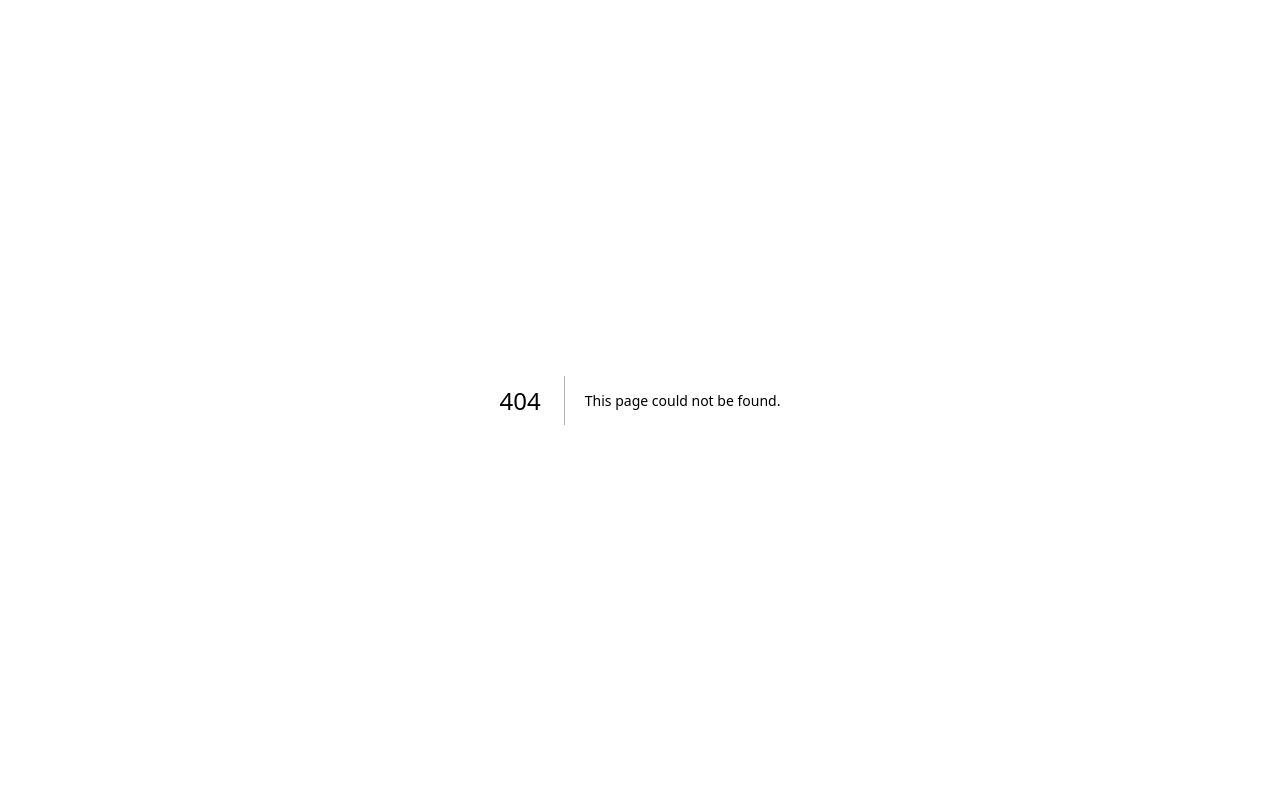
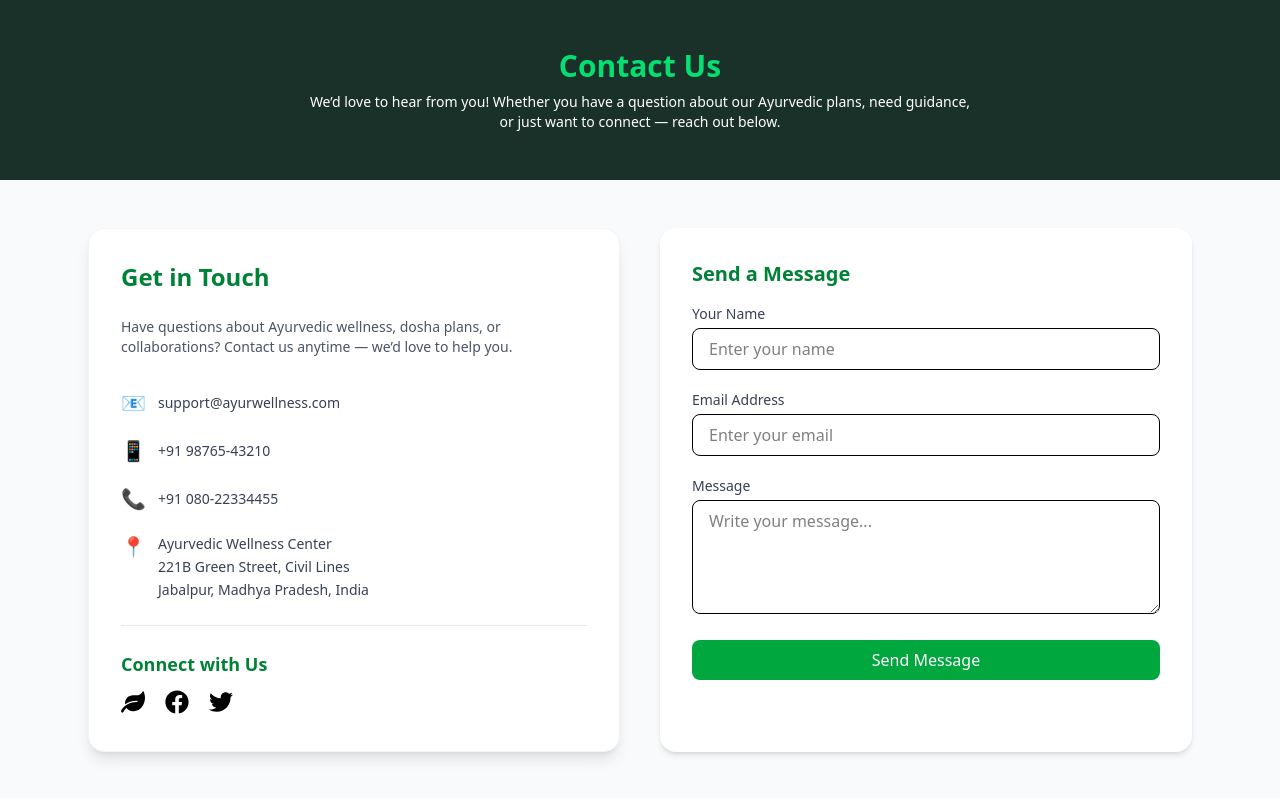
Before and after one commit to Flashl3opard/Ojas.AI, a Next.js app: page /contact in a window 1280 px wide. Before the commit this address had no page. Built offline with nearby package versions, Linux system fonts and the light colour scheme.

Commit message:
Added Contact Page

```diff
--- a/app/components/Navbar.tsx
+++ b/app/components/Navbar.tsx
@@ -35,7 +35,7 @@ export default function Navbar() {
             </Link>
           </li>
           <li>
-            <Link href="/diet" className={linkClasses}>
+            <Link href="/diet-doc" className={linkClasses}>
               Weekly Diet Plan
             </Link>
           </li>
--- /dev/null
+++ b/app/contact/page.tsx
@@ -0,0 +1,138 @@
+"use client";
+
+import { FaLeaf, FaFacebook, FaTwitter } from "react-icons/fa";
+
+export default function Page() {
+  return (
+    <div className="min-h-screen bg-[#f9fafb] flex flex-col">
+      {/* Header */}
+      <div className="bg-[#1A3129] text-white text-center py-12">
+        <h1 className="text-3xl font-bold text-green-400">Contact Us</h1>
+        <p className="mt-2 text-sm max-w-2xl mx-auto">
+          We’d love to hear from you! Whether you have a question about our
+          Ayurvedic plans, need guidance, or just want to connect — reach out
+          below.
+        </p>
+      </div>
+
+      {/* Contact Section */}
+      <div className="flex-1 max-w-6xl mx-auto px-6 py-12 grid grid-cols-1 md:grid-cols-2 gap-10">
+        {/* Contact Info */}
+        <div className="bg-white shadow-lg rounded-2xl p-8 border border-gray-100">
+          <h2 className="text-2xl font-bold text-green-700 mb-6">
+            Get in Touch
+          </h2>
+          <p className="text-sm mb-8 text-gray-600">
+            Have questions about Ayurvedic wellness, dosha plans, or
+            collaborations? Contact us anytime — we’d love to help you.
+          </p>
+
+          {/* Contact Details */}
+          <div className="space-y-5">
+            <div className="flex items-center space-x-3">
+              <span className="text-green-600 text-xl">📧</span>
+              <span className="text-gray-700 text-sm">
+                support@ayurwellness.com
+              </span>
+            </div>
+            <div className="flex items-center space-x-3">
+              <span className="text-green-600 text-xl">📱</span>
+              <span className="text-gray-700 text-sm">+91 98765-43210</span>
+            </div>
+            <div className="flex items-center space-x-3">
+              <span className="text-green-600 text-xl">📞</span>
+              <span className="text-gray-700 text-sm">+91 080-22334455</span>
+            </div>
+            <div className="flex items-start space-x-3">
+              <span className="text-green-600 text-xl">📍</span>
+              <span className="text-gray-700 text-sm leading-relaxed">
+                Ayurvedic Wellness Center <br />
+                221B Green Street, Civil Lines <br />
+                Jabalpur, Madhya Pradesh, India
+              </span>
+            </div>
+          </div>
+
+          {/* Divider */}
+          <div className="border-t border-gray-200 my-6"></div>
+
+          {/* Social Links */}
+          <h3 className="text-lg font-semibold text-green-700 mb-3">
+            Connect with Us
+          </h3>
+          <div className="flex space-x-5 text-2xl">
+            <a
+              href="#"
+              target="_blank"
+              rel="noopener noreferrer"
+              className="hover:text-green-600 transition"
+            >
+              <FaLeaf />
+            </a>
+            <a
+              href="#"
+              target="_blank"
+              rel="noopener noreferrer"
+              className="hover:text-green-600 transition"
+            >
+              <FaFacebook />
+            </a>
+            <a
+              href="#"
+              target="_blank"
+              rel="noopener noreferrer"
+              className="hover:text-green-600 transition"
+            >
+              <FaTwitter />
+            </a>
+          </div>
+        </div>
+
+        {/* Contact Form */}
+        <div className="bg-white shadow-md rounded-2xl p-8">
+          <h2 className="text-xl font-bold text-green-700 mb-4">
+            Send a Message
+          </h2>
+          <form className="space-y-5">
+            <div>
+              <label className="block text-sm font-medium text-gray-700">
+                Your Name
+              </label>
+              <input
+                type="text"
+                className="w-full mt-1 px-4 py-2 border rounded-lg focus:outline-none focus:ring-2 focus:ring-green-500"
+                placeholder="Enter your name"
+              />
+            </div>
+            <div>
+              <label className="block text-sm font-medium text-gray-700">
+                Email Address
+              </label>
+              <input
+                type="email"
+                className="w-full mt-1 px-4 py-2 border rounded-lg focus:outline-none focus:ring-2 focus:ring-green-500"
+                placeholder="Enter your email"
+              />
+            </div>
+            <div>
+              <label className="block text-sm font-medium text-gray-700">
+                Message
+              </label>
+              <textarea
+                rows={4}
+                className="w-full mt-1 px-4 py-2 border rounded-lg focus:outline-none focus:ring-2 focus:ring-green-500"
+                placeholder="Write your message..."
+              ></textarea>
+            </div>
+            <button
+              type="submit"
+              className="w-full bg-green-600 text-white py-2 rounded-lg hover:bg-green-700 transition"
+            >
+              Send Message
+            </button>
+          </form>
+        </div>
+      </div>
+    </div>
+  );
+}
```
Also changed, not shown: app/remedies/page.tsx (added).
